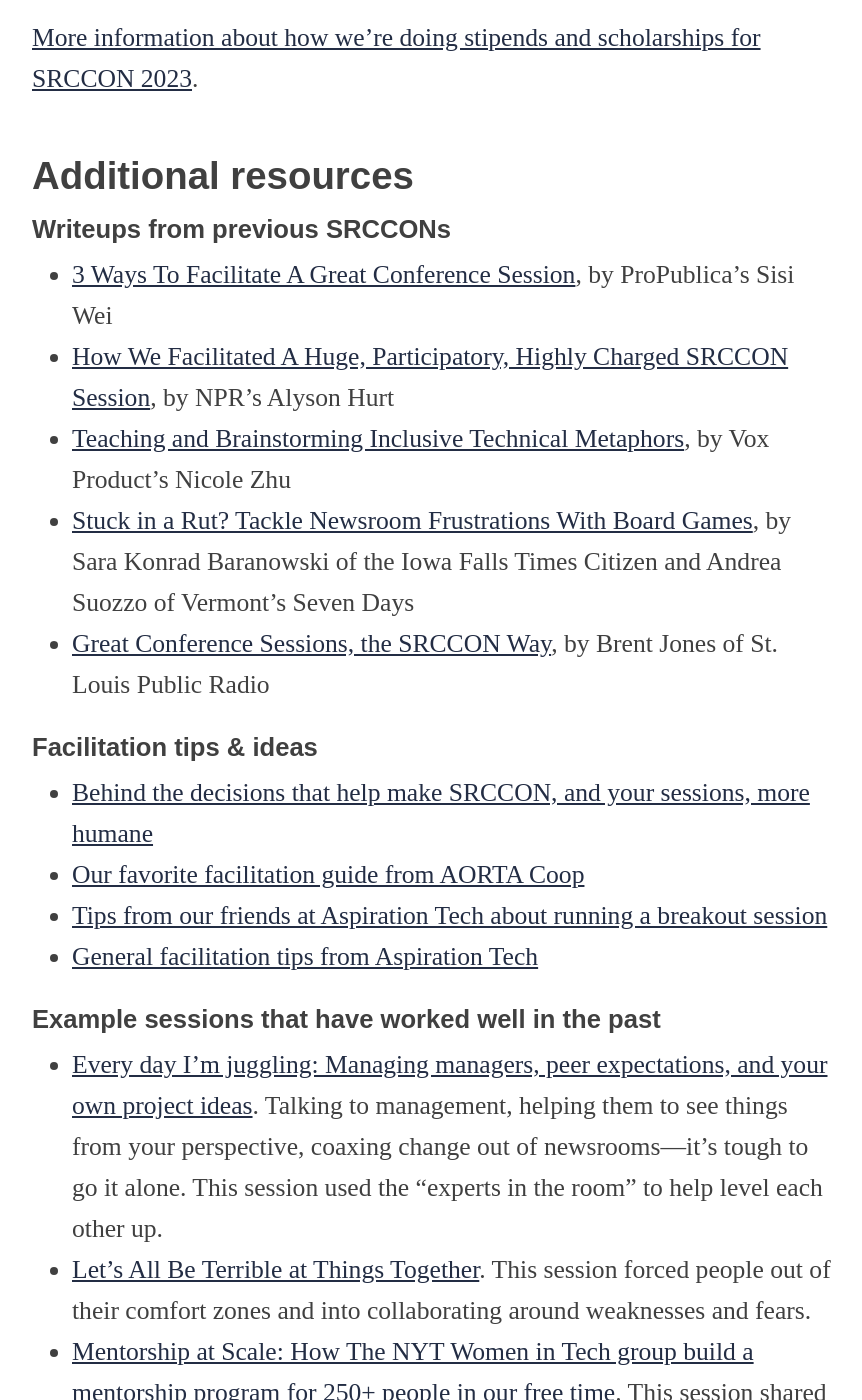
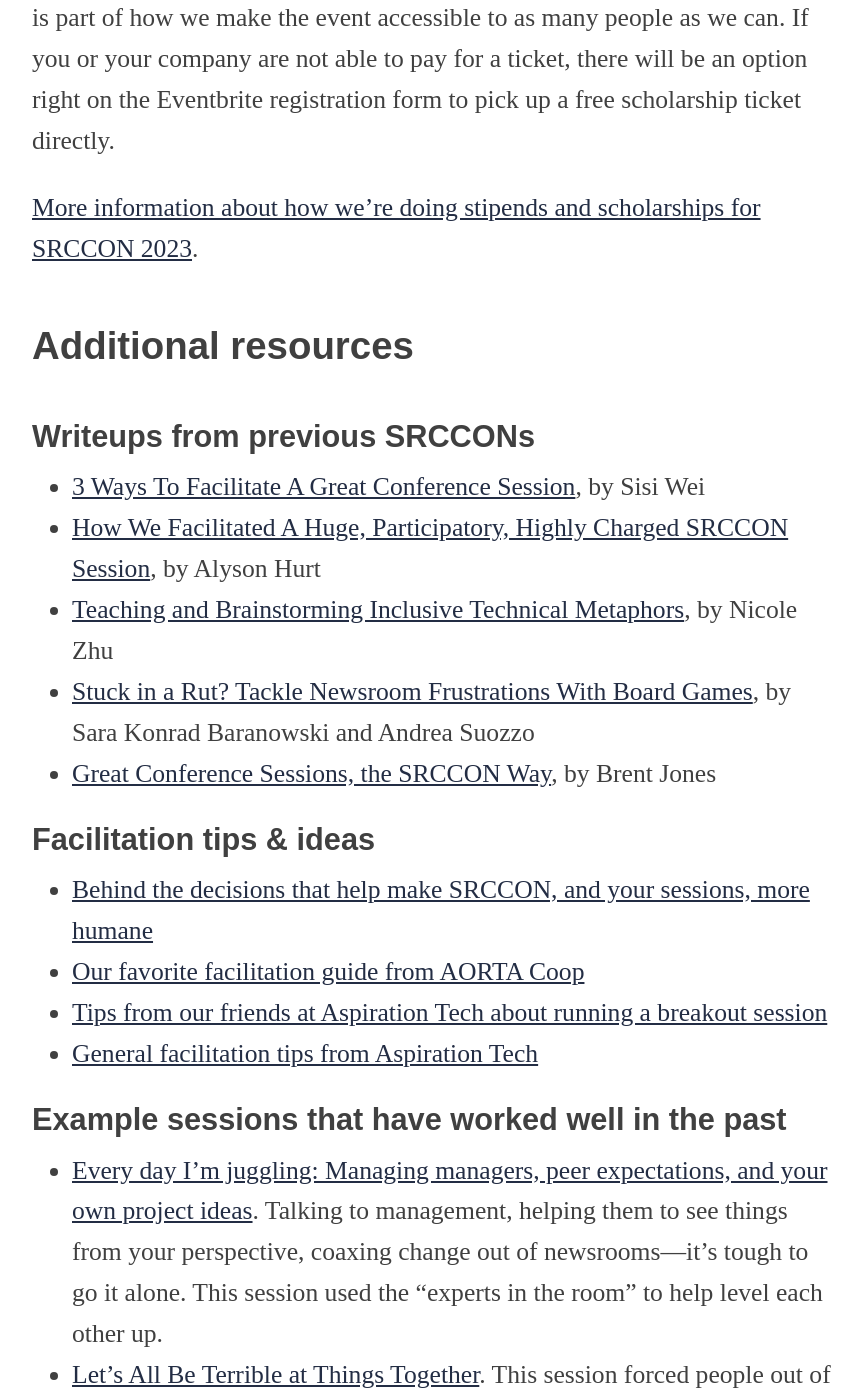
Before and after one commit to OpenNews/srccon-2023, a Jekyll site: the page built from session_proposal_guide.md, in a window 1280 px wide and 1400 px high, scrolled down 6217 px. Shown: the whole window, without its empty margins (208-1070 px from the left). Built offline with Jekyll 4.4.1, drawn with Linux system fonts in a browser that asks for light colours; some web fonts are replaced.

Commit message:
add facilitator guide

```diff
--- a/media/css/style.css
+++ b/media/css/style.css
@@ -65,6 +65,12 @@
 h1, h2, h3, h4 {
     line-height: 1.3;
     margin: 0 0 .33em;
+}
+h4 {
+    font-size: 1.2em
+}
+h2 + h4 {
+    margin-top: 1.5em;
 }
 strong {
     font-weight: 900;
--- a/session_proposal_guide.md
+++ b/session_proposal_guide.md
@@ -103,11 +103,11 @@
 
 #### Writeups from previous SRCCONs
 
-* [3 Ways To Facilitate A Great Conference Session](https://opennews.org/blog/srccon-facilitator-recs-one/), by ProPublica’s Sisi Wei
-* [How We Facilitated A Huge, Participatory, Highly Charged SRCCON Session](https://opennews.org/blog/srccon-facilitator-recs-two/), by NPR’s Alyson Hurt
-* [Teaching and Brainstorming Inclusive Technical Metaphors](https://source.opennews.org/articles/teaching-and-brainstorming-inclusive-technical-met/), by Vox Product’s Nicole Zhu
-* [Stuck in a Rut? Tackle Newsroom Frustrations With Board Games](https://source.opennews.org/articles/newsroom-frustration-games/), by Sara Konrad Baranowski of the Iowa Falls Times Citizen and Andrea Suozzo of Vermont’s Seven Days
-* [Great Conference Sessions, the SRCCON Way](https://source.opennews.org/articles/srccon-great-conference-sessions/), by Brent Jones of St. Louis Public Radio
+* [3 Ways To Facilitate A Great Conference Session](https://opennews.org/blog/srccon-facilitator-recs-one/), by Sisi Wei
+* [How We Facilitated A Huge, Participatory, Highly Charged SRCCON Session](https://opennews.org/blog/srccon-facilitator-recs-two/), by Alyson Hurt
+* [Teaching and Brainstorming Inclusive Technical Metaphors](https://source.opennews.org/articles/teaching-and-brainstorming-inclusive-technical-met/), by Nicole Zhu
+* [Stuck in a Rut? Tackle Newsroom Frustrations With Board Games](https://source.opennews.org/articles/newsroom-frustration-games/), by Sara Konrad Baranowski and Andrea Suozzo
+* [Great Conference Sessions, the SRCCON Way](https://source.opennews.org/articles/srccon-great-conference-sessions/), by Brent Jones
 
 #### Facilitation tips & ideas
 
```
Also changed, not shown: facilitators.md (added, +171 -0 lines).
